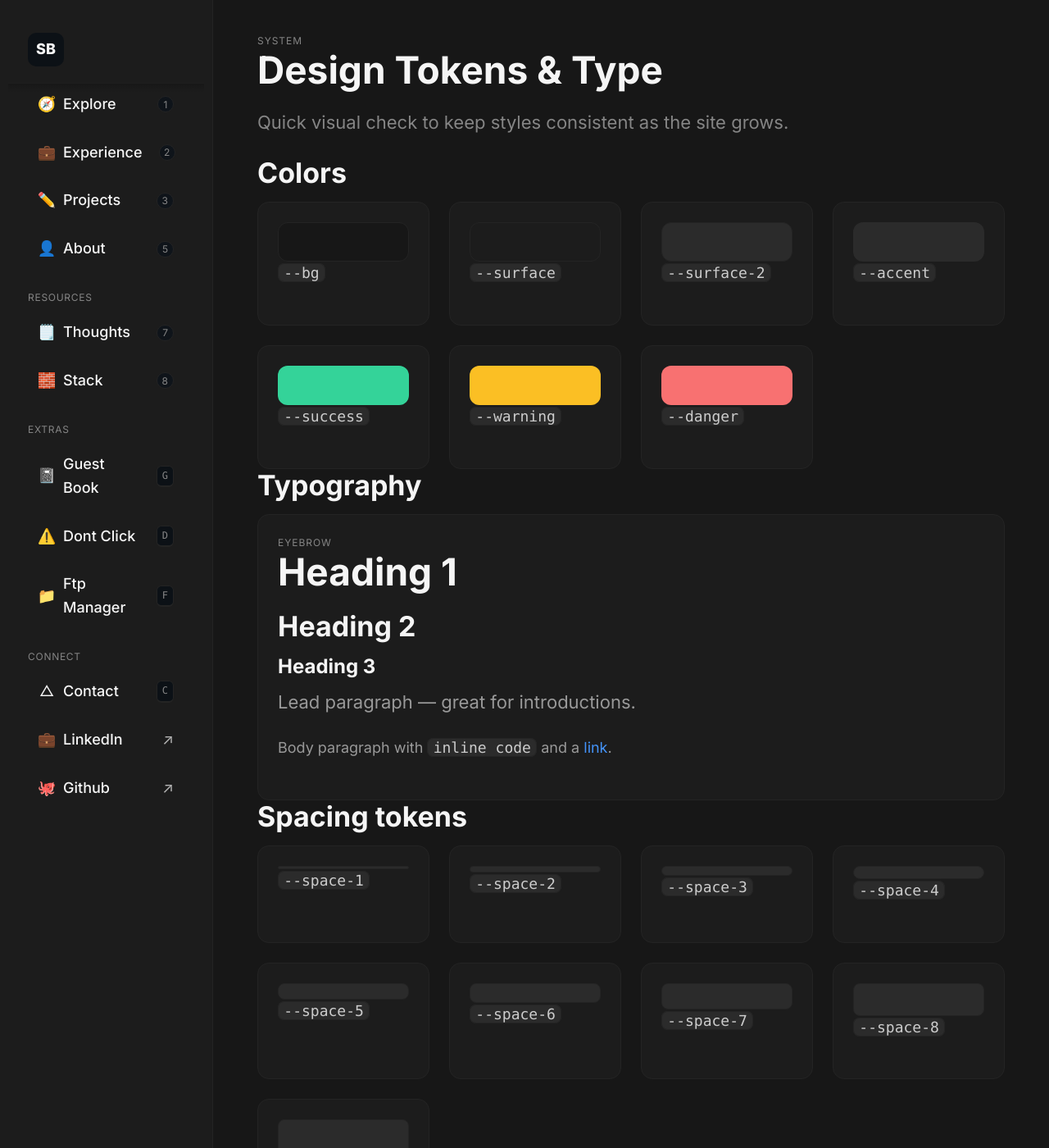
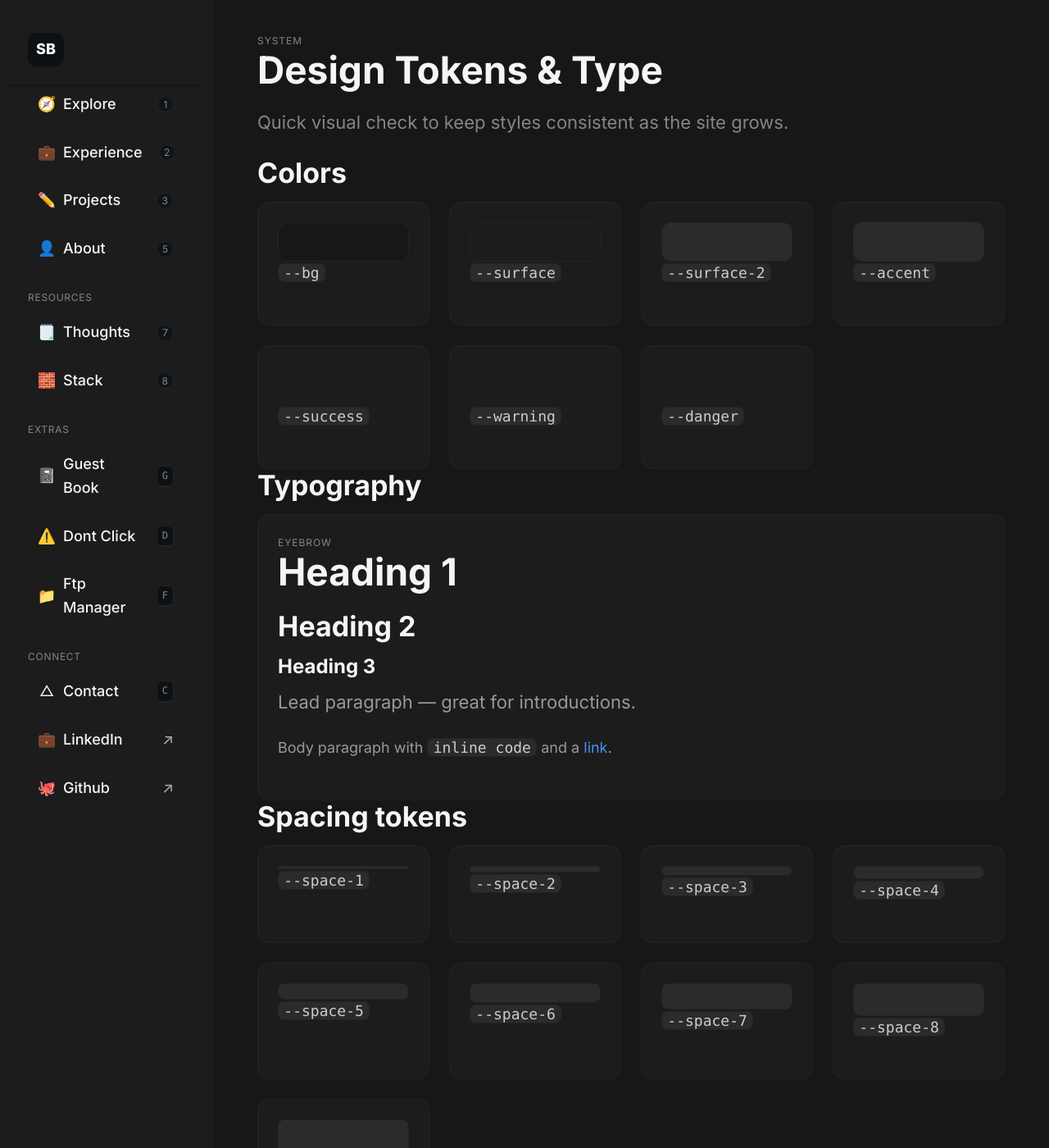
Before and after one commit to Sant720/portfolio, a Jekyll site: the page built from styleguide/index.md, in a window 1280 px wide and 1400 px high. Shown: the whole window at 82% size. Built offline with Jekyll 4.4.1, drawn with Linux system fonts in a browser that asks for light colours.

Commit message:
Update tokens.scss

```diff
--- a/_sass/tokens.scss
+++ b/_sass/tokens.scss
@@ -1,49 +1,22 @@
 :root {
-  /* Palette (dark-only) */
-  --bg: #0b0f14;
-  --surface: #12171e;
-  --surface-2: #0f141a;
-  --text: #e6e9ef;
-  --text-dim: #b0b8c3;
-  --border: #1e2630;
-  --accent: #7dd3fc;
-  --accent-hover: #a5e3ff;
-  --focus: var(--accent);
+  /* Spacing (4px baseline) */
+  --space-1: 4px;  --space-2: 8px;  --space-3: 12px;
+  --space-4: 16px; --space-5: 20px; --space-6: 24px;
+  --space-7: 32px; --space-8: 40px; --space-9: 48px;
 
-  /* Feedback */
-  --success: #34d399;
-  --warning: #fbbf24;
-  --danger:  #f87171;
-
-  /* Spacing scale (4px baseline) */
-  --space-1: 4px;
-  --space-2: 8px;
-  --space-3: 12px;
-  --space-4: 16px;
-  --space-5: 20px;
-  --space-6: 24px;
-  --space-7: 32px;
-  --space-8: 40px;
-  --space-9: 48px;
-
+  /* Grid gaps */
   --gap: 16px;
   --gap-lg: 24px;
 
   /* Radii & shadows */
-  --radius-sm: 8px;
-  --radius:    14px;
-  --radius-lg: 20px;
-  --radius-2xl: 28px;
+  --radius-sm: 8px; --radius: 14px; --radius-lg: 20px; --radius-2xl: 28px;
   --shadow-sm: 0 2px 8px rgba(0,0,0,.25);
   --shadow-md: 0 8px 24px rgba(0,0,0,.35);
   --shadow-lg: 0 16px 44px rgba(0,0,0,.45);
 
   /* Layout & motion */
   --container: 960px;
-  --bp-md: 900px;
-  --bp-lg: 1200px;
-  --dur-100: 120ms;
-  --dur-200: 200ms;
-  --dur-300: 320ms;
+  --bp-md: 900px; --bp-lg: 1200px;
+  --dur-100: 120ms; --dur-200: 200ms; --dur-300: 320ms;
   --ease: cubic-bezier(.2,.7,.2,1);
 }
```
